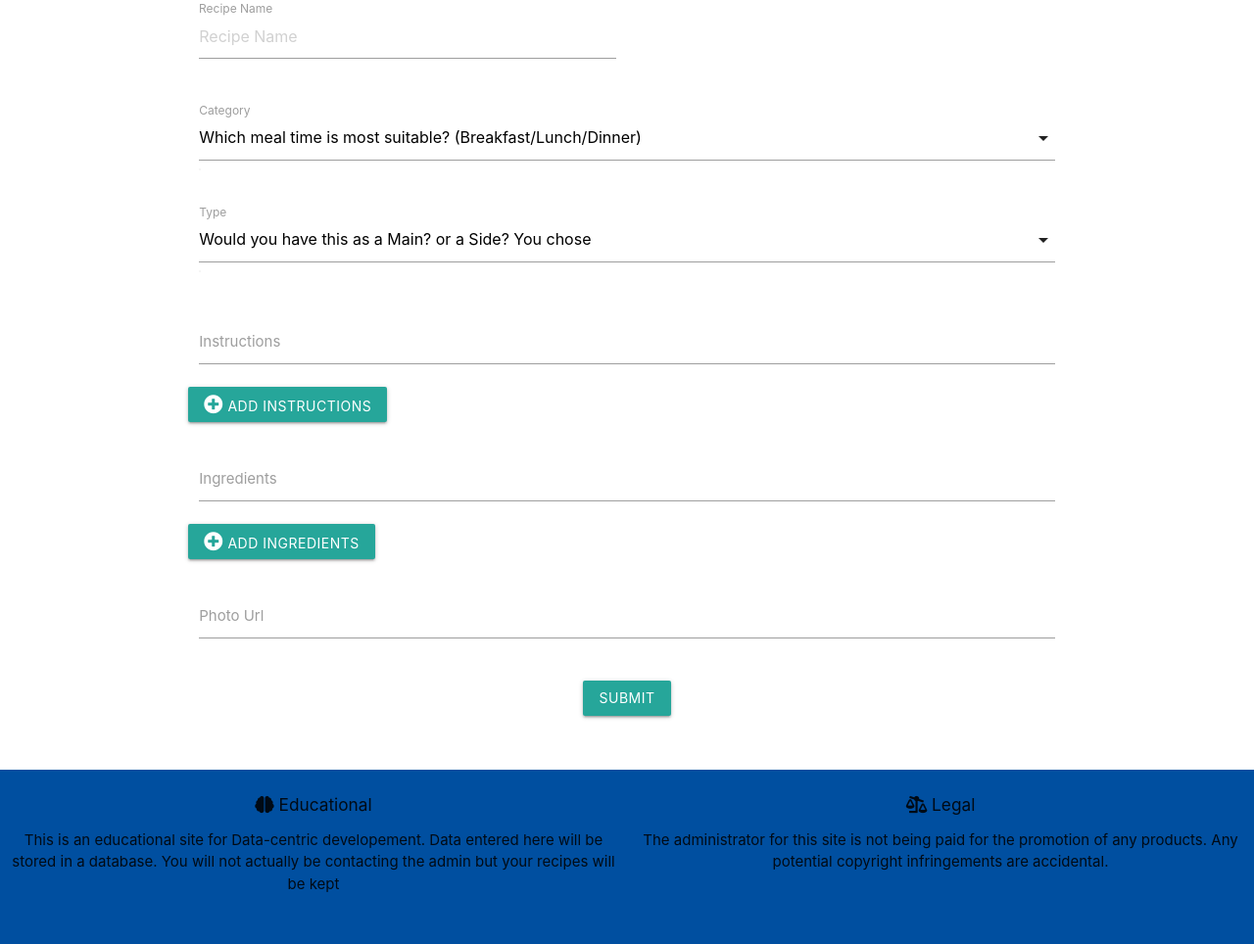
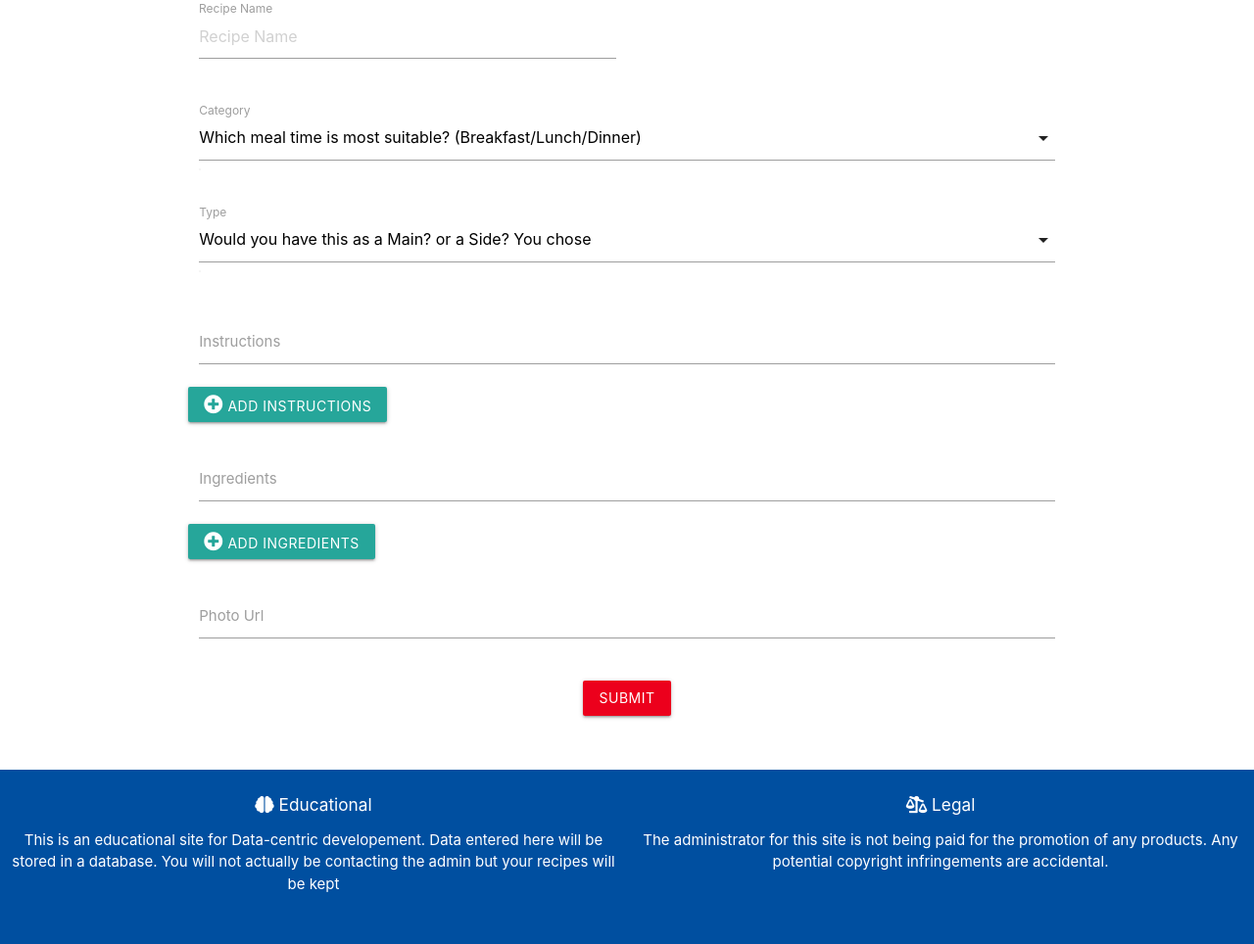
Before and after one commit to KeisGSmit/5IngredientFoods, a Flask app: page /share in a window 1280 px wide. Shown: the part 726-1690 px from the top of the page at 98% size. Run offline with Flask 2, Linux system fonts and the light colour scheme; the visitor is signed in with stand-in values (Sample User, id 1); a database or web service that is not in the repository returns one stand-in record (values such as "Sample title"); some libraries are stand-ins or nearby versions.

Commit message:
added some colour work to the html pages

```diff
--- a/templates/appliance.html
+++ b/templates/appliance.html
@@ -27,7 +27,7 @@
                         <p>{{ appliance.company }}</p>
                     </div>
                     <div class="card-action">
-                        <a href="{{ appliance.url }}" target="_blank">View appliance</a>
+                        <a href="{{ appliance.url }}" target="_blank" class="white-text">View appliance</a>
                     </div>
                 </div>
             </div>
--- a/templates/base.html
+++ b/templates/base.html
@@ -49,7 +49,7 @@
 <footer class="background-color-primary-1">
 <div class="container-fluid">
     <div class="section">
-        <div class="row">
+        <div class="row white-text">
             <div class="col s6 center-align">
                 <h6><i class="fas fa-brain"></i> Educational</h6>
                 <p>This is an educational site for Data-centric developement. Data entered here will be stored in a database. You will not actually be contacting the admin but your recipes will be kept</p>
--- a/templates/find.html
+++ b/templates/find.html
@@ -56,8 +56,8 @@
         {% for recipe in recipes %}
             <div class="col s12 m6">
                 <div class="card background-color-secondary-1-2">
-                    <div class="card-content white-text">
-                        <span class="card-title">{{ recipe.recipe_name}}</span>
+                    <div class="card-content">
+                        <span class="card-title white-text">{{ recipe.recipe_name}}</span>
                         <img class="responsive-image food-image" src="{{ recipe.photo }}" onError="this.onerror=null;this.src='{{ url_for('static', filename='img/default.jpg') }}';" alt="Recipe Image">
                     </div>
                     <div class="card-action">
--- a/templates/recipe.html
+++ b/templates/recipe.html
@@ -75,9 +75,9 @@
         <div class="row">
             <div class="col s12 center-align">
                 {% if recipe.author|lower == session.user|lower %}
-                <a class="waves-effect waves-light btn-large" href="{{ url_for('update', recipe_id=recipe._id)}}"><i class="far fa-edit"></i>Update</a>
+                <a class="waves-effect waves-light btn-large background-color-secondary-2-1" href="{{ url_for('update', recipe_id=recipe._id)}}"><i class="far fa-edit"></i>Update</a>
                 <!-- Modal Trigger -->
-                <a class="waves-effect waves-light btn-large modal-trigger" href="#modal1"><i class="far fa-trash-alt"></i> Delete</a>
+                <a class="waves-effect waves-light btn-large modal-trigger background-color-secondary-2-1" href="#modal1"><i class="far fa-trash-alt"></i> Delete</a>
 
                 <!-- Modal Structure -->
                 <div id="modal1" class="modal">
--- a/templates/share.html
+++ b/templates/share.html
@@ -82,7 +82,7 @@
                 </div>
 <!--Submit button-->
                 <div class="row center-align">
-                    <button class="btn waves-effect waves-light" type="submit" name="action">Submit</button>
+                    <button class="btn waves-effect waves-light background-color-secondary-2-1" type="submit" name="action">Submit</button>
                 </div>
             </form>
         </div>
```
Also changed, not shown: templates/index.html (+4 -4 lines).
